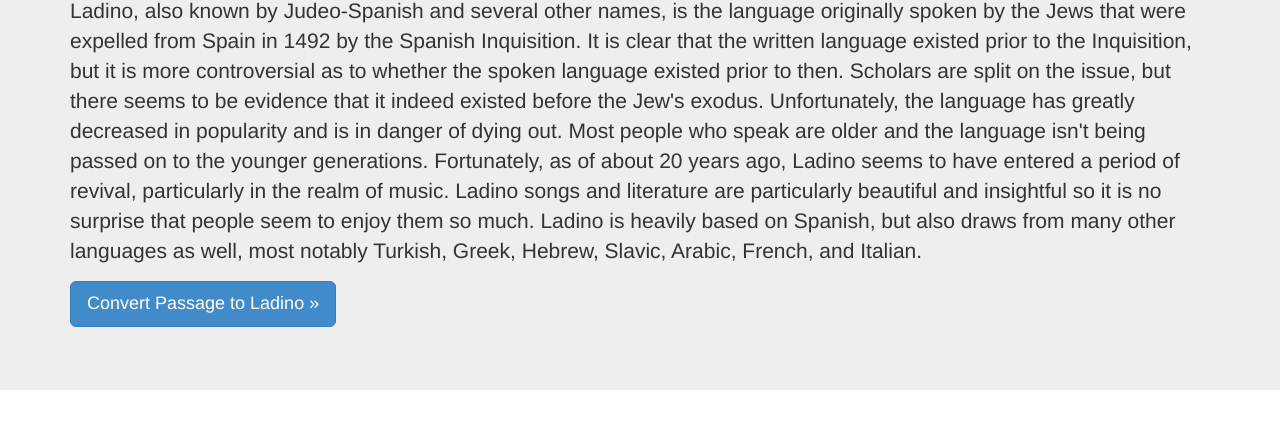
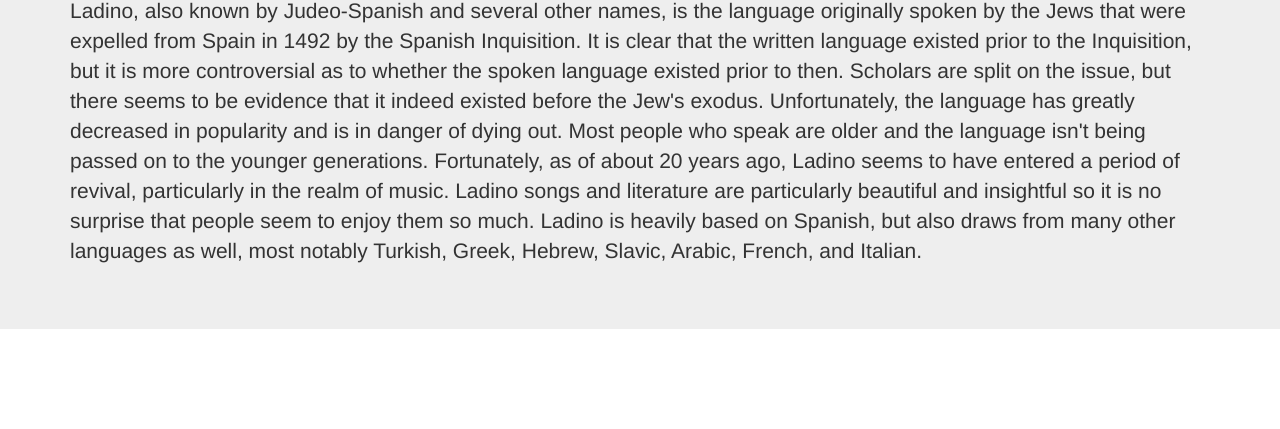
Before and after one commit to TommyFolliard/ladino, a plain HTML site: page index.html in a window 1280 px wide. Shown: the part 201-630 px from the top of the page. Drawn offline with nearby package versions, Linux system fonts and the light colour scheme.

Commit message:
Got rid of convert button

```diff
--- a/index.html
+++ b/index.html
@@ -76,7 +76,7 @@
           <div class="container">
             <h1>The Ladino Language</h1>
             <p>Ladino, also known by Judeo-Spanish and several other names, is the language originally spoken by the Jews that were expelled from Spain in 1492 by the Spanish Inquisition.  It is clear that the written language existed prior to the Inquisition, but it is more controversial as to whether the spoken language existed prior to then.  Scholars are split on the issue, but there seems to be evidence that it indeed existed before the Jew's exodus.  Unfortunately, the language has greatly decreased in popularity and is in danger of dying out.  Most people who speak are older and the language isn't being passed on to the younger generations.  Fortunately, as of about 20 years ago, Ladino seems to have entered a period of revival, particularly in the realm of music.  Ladino songs and literature are particularly beautiful and insightful so it is no surprise that people seem to enjoy them so much. Ladino is heavily based on Spanish, but also draws from many other languages as well, most notably Turkish, Greek, Hebrew, Slavic, Arabic, French, and Italian.</p>
-            <p><a class="btn btn-primary btn-lg" role="button">Convert Passage to Ladino &raquo;</a></p>
+            <!--<p><a class="btn btn-primary btn-lg" role="button">Convert Passage to Ladino &raquo;</a></p>-->
           </div>
         </div>
       </div>
```
